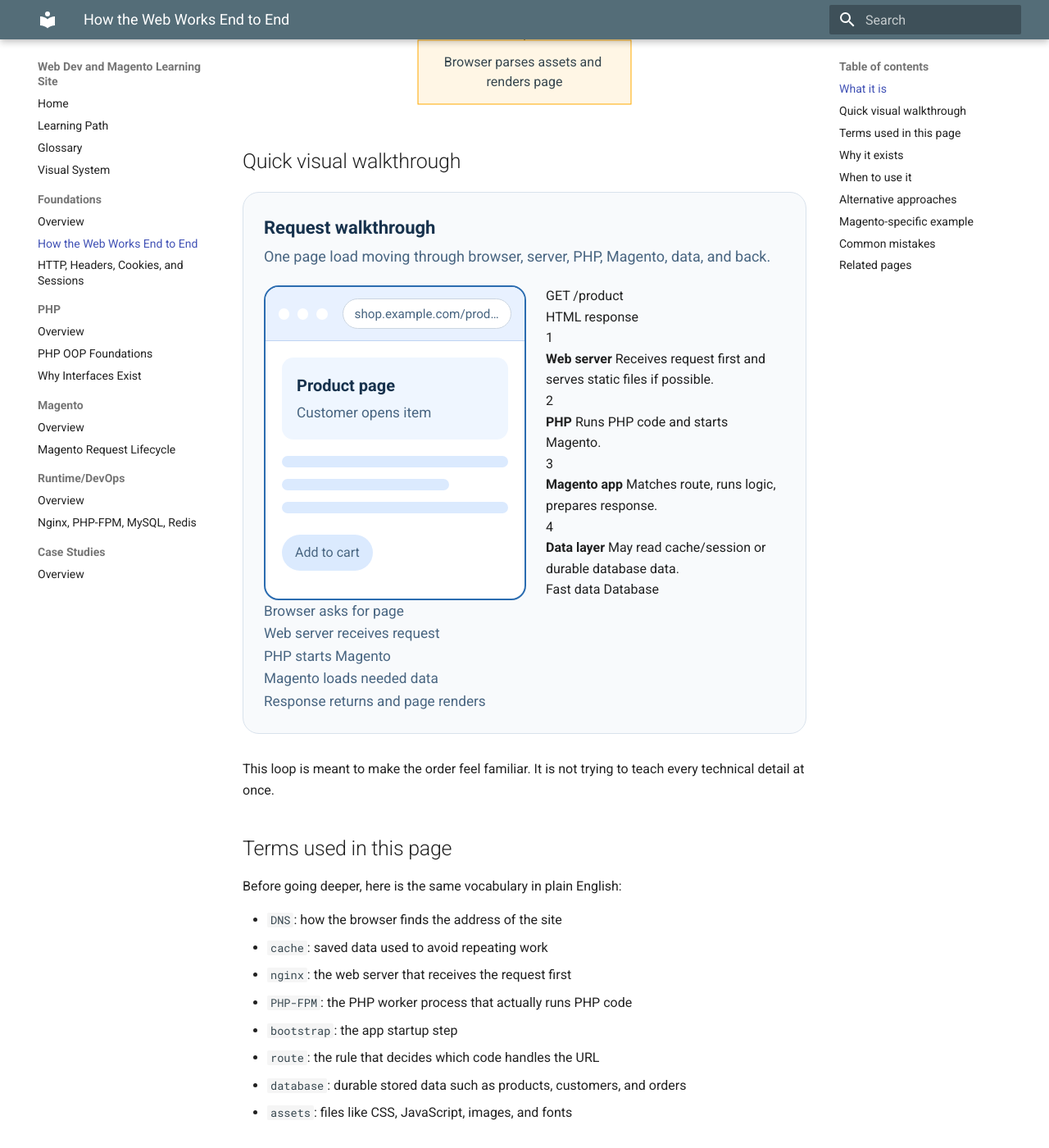
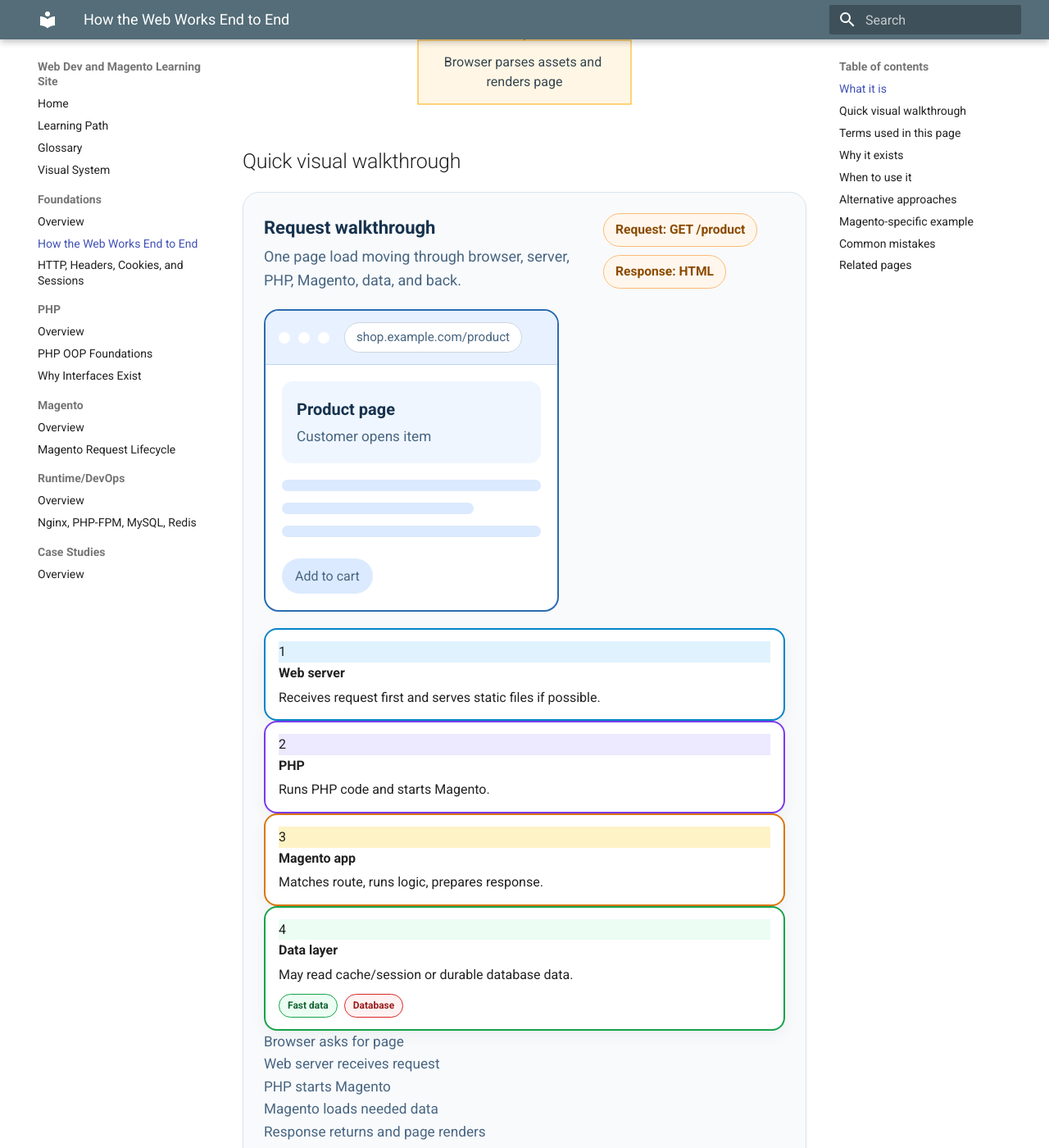
Before and after one commit to jambardnishvili/web-dev-magento-learning, an MkDocs documentation site: the page built from docs/01-web-foundations/how-the-web-works-end-to-end.md, in a window 1280 px wide and 1400 px high, scrolled down 1577 px. Shown: the whole window at 82% size. Built offline with MkDocs 1.6.1 and Material for MkDocs 9.7.7, drawn with Linux system fonts in a browser that asks for light colours.

Commit message:
Stabilize request walkthrough layout

```diff
--- a/docs/01-web-foundations/how-the-web-works-end-to-end.md
+++ b/docs/01-web-foundations/how-the-web-works-end-to-end.md
@@ -27,8 +27,14 @@ flowchart TB
 
 <div class="request-explainer" aria-label="Animated explainer showing how a browser request moves through the browser, web server, PHP, Magento, data storage, and back to the browser.">
   <div class="request-explainer__header">
-    <strong>Request walkthrough</strong>
-    <span>One page load moving through browser, server, PHP, Magento, data, and back.</span>
+    <div>
+      <strong>Request walkthrough</strong>
+      <span>One page load moving through browser, server, PHP, Magento, data, and back.</span>
+    </div>
+    <div class="request-explainer__badges">
+      <span>Request: GET /product</span>
+      <span>Response: HTML</span>
+    </div>
   </div>
 
   <div class="request-explainer__layout">
@@ -57,42 +63,40 @@ flowchart TB
     <div class="request-explainer__pipeline">
       <div class="request-explainer__progress">
         <div class="request-explainer__progress-line"></div>
-        <div class="request-explainer__request-chip">GET /product</div>
-        <div class="request-explainer__response-chip">HTML response</div>
       </div>
 
-      <div class="request-explainer__step server">
-        <div class="request-explainer__step-number">1</div>
-        <div>
+      <div class="request-explainer__step server" style="background:#ffffff;border:2px solid #0284c7;border-radius:16px;padding:14px 16px;box-shadow:0 6px 18px rgba(15,23,42,0.05);">
+        <div class="request-explainer__step-number" style="background:#e0f2fe;">1</div>
+        <div style="display:flex;flex-direction:column;gap:4px;">
           <strong>Web server</strong>
           <span>Receives request first and serves static files if possible.</span>
         </div>
       </div>
 
-      <div class="request-explainer__step php">
-        <div class="request-explainer__step-number">2</div>
-        <div>
+      <div class="request-explainer__step php" style="background:#ffffff;border:2px solid #7c3aed;border-radius:16px;padding:14px 16px;box-shadow:0 6px 18px rgba(15,23,42,0.05);">
+        <div class="request-explainer__step-number" style="background:#ede9fe;">2</div>
+        <div style="display:flex;flex-direction:column;gap:4px;">
           <strong>PHP</strong>
           <span>Runs PHP code and starts Magento.</span>
         </div>
       </div>
 
-      <div class="request-explainer__step magento">
-        <div class="request-explainer__step-number">3</div>
-        <div>
+      <div class="request-explainer__step magento" style="background:#ffffff;border:2px solid #d97706;border-radius:16px;padding:14px 16px;box-shadow:0 6px 18px rgba(15,23,42,0.05);">
+        <div class="request-explainer__step-number" style="background:#fef3c7;">3</div>
+        <div style="display:flex;flex-direction:column;gap:4px;">
           <strong>Magento app</strong>
           <span>Matches route, runs logic, prepares response.</span>
         </div>
       </div>
 
-      <div class="request-explainer__step data">
-        <div class="request-explainer__step-number">4</div>
-        <div>
+      <div class="request-explainer__step data" style="background:#ffffff;border:2px solid #16a34a;border-radius:16px;padding:14px 16px;box-shadow:0 6px 18px rgba(15,23,42,0.05);">
+        <div class="request-explainer__step-number" style="background:#ecfdf3;">4</div>
+        <div style="display:flex;flex-direction:column;gap:4px;">
           <strong>Data layer</strong>
           <span>May read cache/session or durable database data.</span>
-          <div class="request-explainer__data-pills">
-            <span class="fast">Fast data</span>
-            <span class="db">Database</span>
+          <div class="request-explainer__data-pills" style="display:flex;gap:8px;flex-wrap:wrap;margin-top:6px;">
+            <span class="fast" style="background:#ecfdf3;border:1px solid #16a34a;border-radius:999px;color:#166534;font-size:12px;font-weight:700;padding:4px 10px;">Fast data</span>
+            <span class="db" style="background:#fef2f2;border:1px solid #dc2626;border-radius:999px;color:#991b1b;font-size:12px;font-weight:700;padding:4px 10px;">Database</span>
           </div>
         </div>
       </div>
--- a/docs/stylesheets/extra.css
+++ b/docs/stylesheets/extra.css
@@ -28,10 +28,17 @@
 }
 
 .md-typeset .request-explainer__header {
+  align-items: flex-start;
+  display: flex;
+  gap: 1rem;
+  justify-content: space-between;
+  margin-bottom: 1rem;
+}
+
+.md-typeset .request-explainer__header > div:first-child {
   display: flex;
   flex-direction: column;
   gap: 0.2rem;
-  margin-bottom: 1rem;
 }
 
 .md-typeset .request-explainer__header strong {
@@ -44,17 +51,33 @@
   font-size: 0.9rem;
 }
 
+.md-typeset .request-explainer__badges {
+  display: flex;
+  flex-wrap: wrap;
+  gap: 0.5rem;
+}
+
+.md-typeset .request-explainer__badges span {
+  background: #fff7ed;
+  border: 1px solid #fdba74;
+  border-radius: 999px;
+  color: #8a4b00;
+  font-size: 0.78rem;
+  font-weight: 700;
+  padding: 0.35rem 0.7rem;
+}
+
 .md-typeset .request-explainer__layout {
-  align-items: stretch;
   display: grid;
-  gap: 1.2rem;
-  grid-template-columns: 320px 1fr;
+  gap: 1rem;
+  grid-template-columns: 1fr;
 }
 
 .md-typeset .request-explainer__browser {
   background: #fff;
   border: 2px solid #2b6cb0;
   border-radius: 18px;
+  max-width: 360px;
   min-height: 340px;
   overflow: hidden;
   position: relative;
@@ -158,29 +181,16 @@
 
 .md-typeset .request-explainer__flow {
 .md-typeset .request-explainer__pipeline {
-  border: 1px solid #d9e2ec;
-  border-radius: 18px;
-  padding: 1rem 1rem 1rem 4.2rem;
-  position: relative;
+  display: grid;
+  gap: 0.8rem;
 }
 
 .md-typeset .request-explainer__progress {
-  height: 100%;
-  left: 1.2rem;
-  position: absolute;
-  top: 0;
-  width: 2rem;
+  display: none;
 }
 
 .md-typeset .request-explainer__progress-line {
-  background: linear-gradient(#cbd5e0, #9fb3c8);
-  border-radius: 999px;
-  bottom: 1.2rem;
-  left: 50%;
-  position: absolute;
-  top: 1.2rem;
-  transform: translateX(-50%);
-  width: 4px;
+  display: none;
 }
 
 .md-typeset .request-explainer__step {
@@ -191,12 +201,8 @@
   display: grid;
   gap: 0.9rem;
   grid-template-columns: 2rem 1fr;
-  margin-bottom: 0.9rem;
   padding: 0.9rem 1rem;
-}
-
-.md-typeset .request-explainer__step:last-child {
-  margin-bottom: 0;
+  position: relative;
 }
 
 .md-typeset .request-explainer__step strong {
@@ -227,18 +233,22 @@
 
 .md-typeset .request-explainer__step.server {
   border-color: #0284c7;
+  animation-name: card-1;
 }
 
 .md-typeset .request-explainer__step.php {
   border-color: #7c3aed;
+  animation-name: card-2;
 }
 
 .md-typeset .request-explainer__step.magento {
   border-color: #d97706;
+  animation-name: card-3;
 }
 
 .md-typeset .request-explainer__step.data {
   border-color: #16a34a;
+  animation-name: card-4;
 }
 
 .md-typeset .request-explainer__data-pills {
@@ -269,37 +279,14 @@
 
 .md-typeset .request-explainer__request-chip,
 .md-typeset .request-explainer__response-chip {
-  background: #fff7ed;
-  border: 2px solid #d97706;
-  border-radius: 999px;
-  color: #8a4b00;
-  font-size: 0.82rem;
-  font-weight: 700;
-  left: 50%;
-  max-width: 9rem;
-  padding: 0.38rem 0.75rem;
-  position: absolute;
-  text-align: center;
-  transform: translateX(-50%);
-  width: max-content;
-}
-
-.md-typeset .request-explainer__request-chip {
-  animation: request-chip-vertical 8s infinite;
-  top: 1.15rem;
-}
-
-.md-typeset .request-explainer__response-chip {
-  animation: response-chip-vertical 8s infinite;
-  opacity: 0;
-  top: 1.15rem;
+  display: none;
 }
 
 .md-typeset .request-explainer__steps {
   border-top: 1px solid #d9e2ec;
   display: grid;
-  gap: 0.6rem;
-  grid-template-columns: repeat(5, 1fr);
+  gap: 0.45rem;
+  grid-template-columns: 1fr;
   margin-top: 1rem;
   padding-top: 1rem;
 }
@@ -308,6 +295,10 @@
   animation: explainer-step-idle 8s infinite;
   color: #486581;
   font-size: 0.84rem;
+}
+
+.md-typeset .request-explainer__steps div:nth-child(1) {
+  animation-name: step-1;
 }
 
 .md-typeset .request-explainer__steps div:nth-child(1) {
@@ -330,22 +321,6 @@
   animation-name: step-5;
 }
 
-@keyframes request-chip-vertical {
-  0%, 10% { opacity: 0; top: 1.15rem; }
-  12%, 28% { opacity: 1; top: 2.2rem; }
-  30%, 46% { opacity: 1; top: 7.7rem; }
-  48%, 64% { opacity: 1; top: 13.1rem; }
-  66%, 78% { opacity: 1; top: 18.5rem; }
-  80%, 100% { opacity: 0; top: 18.5rem; }
-}
-
-@keyframes response-chip-vertical {
-  0%, 66% { opacity: 0; top: 18.5rem; }
-  68%, 80% { opacity: 1; top: 18.5rem; }
-  82%, 92% { opacity: 1; top: 7.7rem; }
-  94%, 100% { opacity: 0; top: 2.2rem; }
-}
-
 @keyframes browser-render {
   0%, 83% { opacity: 0; }
   88%, 100% { opacity: 1; }
@@ -353,6 +328,29 @@
 
 @keyframes explainer-step-card-idle {
   0%, 100% { box-shadow: none; transform: translateY(0); }
+}
+
+@keyframes card-1 {
+  0%, 17% { box-shadow: 0 0 0 4px rgba(2, 132, 199, 0.12); transform: translateY(-2px); }
+  18%, 100% { box-shadow: none; transform: translateY(0); }
+}
+
+@keyframes card-2 {
+  0%, 19% { box-shadow: none; transform: translateY(0); }
+  20%, 35% { box-shadow: 0 0 0 4px rgba(124, 58, 237, 0.12); transform: translateY(-2px); }
+  36%, 100% { box-shadow: none; transform: translateY(0); }
+}
+
+@keyframes card-3 {
+  0%, 37% { box-shadow: none; transform: translateY(0); }
+  38%, 53% { box-shadow: 0 0 0 4px rgba(217, 119, 6, 0.12); transform: translateY(-2px); }
+  54%, 100% { box-shadow: none; transform: translateY(0); }
+}
+
+@keyframes card-4 {
+  0%, 55% { box-shadow: none; transform: translateY(0); }
+  56%, 73% { box-shadow: 0 0 0 4px rgba(22, 163, 74, 0.12); transform: translateY(-2px); }
+  74%, 100% { box-shadow: none; transform: translateY(0); }
 }
 
 @keyframes explainer-step-idle {
@@ -387,25 +385,13 @@
   76%, 100% { color: #17324d; font-weight: 700; }
 }
 
-@media (max-width: 1100px) {
-  .md-typeset .request-explainer__layout {
-    grid-template-columns: 1fr;
-  }
-
-  .md-typeset .request-explainer__steps {
-    grid-template-columns: 1fr;
+@media (max-width: 1200px) {
+  .md-typeset .request-explainer__header {
+    flex-direction: column;
   }
 }
 
 @media (max-width: 760px) {
-  .md-typeset .request-explainer__pipeline {
-    padding: 1rem;
-  }
-
-  .md-typeset .request-explainer__progress {
-    display: none;
-  }
-
   .md-typeset .request-explainer__step {
     grid-template-columns: 1.8rem 1fr;
   }
```
